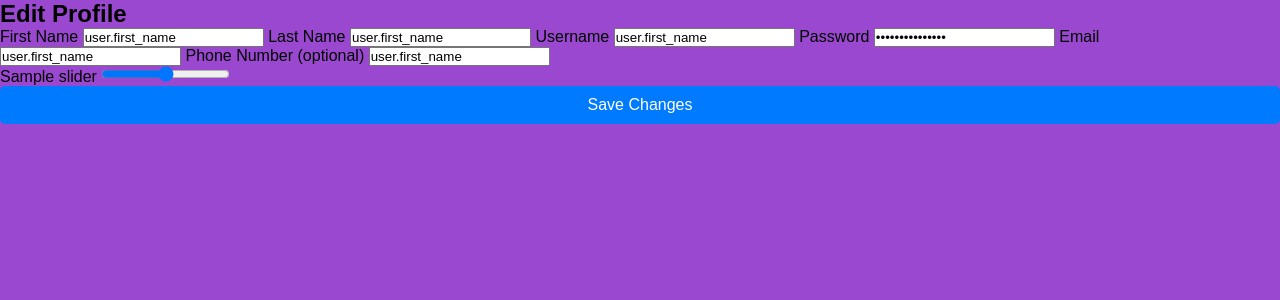
After one commit to PatrickC05/hackprinceton24, a Django app: template main/templates/profile.html in a window 1280 px wide. The commit adds this page. Shown: the top 300 px of the page. Run offline with Django 5.2, Linux system fonts and the light colour scheme; the template is opened without the code that fills it: most values are stand-ins (such as "Sample title", 1, 10 or a date in 2020).

Commit message:
front end added goals, styling, files

```diff
--- a/main/static/css/style.css
+++ b/main/static/css/style.css
@@ -10,8 +10,7 @@ body {
     display: flex;
     flex-direction: column;
     align-items: center;
-    background-color: #9A48D0;
-    min-height: 100vh;
+    background-color: #9A48D0
 }
 
 /* Main header styling */
--- /dev/null
+++ b/main/templates/profile.html
@@ -0,0 +1,48 @@
+{% load static %}
+
+<!DOCTYPE html>
+<html lang="en">
+<head>
+    <meta charset="UTF-8">
+    <meta name="viewport" content="width=device-width, initial-scale=1.0">
+    <link rel="stylesheet" href="{% static 'css/style.css' %}">
+    <title>Hello World</title>
+</head>
+<body>
+
+    <div class="profile-container">
+        <h2>Edit Profile</h2>
+        <form class="profile-form">
+            <!-- IDK IF THESE ARE RIGHT INFO GRABBERS/SAVING CORRECTLY -->
+            <label for="first-name">First Name</label>
+            <input type="text" id="first-name" name="first-name" value= user.first_name>
+
+            <label for="last-name">Last Name</label>
+            <input type="text" id="last-name" name="last-name" value= user.first_name>
+
+            <label for="username">Username</label>
+            <input type="text" id="username" name="username" value= user.first_name>
+
+            <label for="password">Password</label>
+            <input type="password" id="password" name="password" value= user.first_name>
+
+            <label for="email">Email</label>
+            <input type="email" id="email" name="email" value= user.first_name>
+
+            <label for="phone">Phone Number (optional)</label>
+            <input type="tel" id="phone" name="phone" value= user.first_name>
+
+            <!-- for slider in sliders -->
+            <div class="slider-container">
+                <label class="slider-label" for="setting">{{slider.name}}</label>
+                <input type="range" id="setting1" name="setting1" class="slider" min="0" max="100" value="50">
+            </div>
+
+            <!-- END FOR LOOP -->
+
+            <button type="submit" class="profile-save-button">Save Changes</button>
+        </form>
+    </div>
+
+    </body>
+</html>
--- a/main/urls.py
+++ b/main/urls.py
@@ -7,5 +7,7 @@ urlpatterns = [
     path('login/', views.login_view, name='login'),
     path('logout/', views.logout_view, name='logout'),
     path('signup/', views.signup, name='signup'),
-    path('goals/', views.goals, name='goals')
+    path('goals/', views.goals, name='goals'),
+    path('therapy/', views.therapy, name='therapy'),
+    path('new_goal/', views.new_goal, name='new_goal')
 ]
--- a/main/views.py
+++ b/main/views.py
@@ -49,3 +49,9 @@ def signup(request):
 
 def goals(request):
     return render(request, 'goals.html')
+
+def therapy(request):
+    return render(request, 'therapy.html')
+
+def new_goal(request):
+    return render(request, 'new_goal.html')
```
Also changed, not shown: other parts of main/static/css/style.css (+38 -0 lines), main/templates/goals.html (+66 -0 lines), main/templates/therapy.html (added, +29 -0 lines), main/templates/new_goal.html (added).
